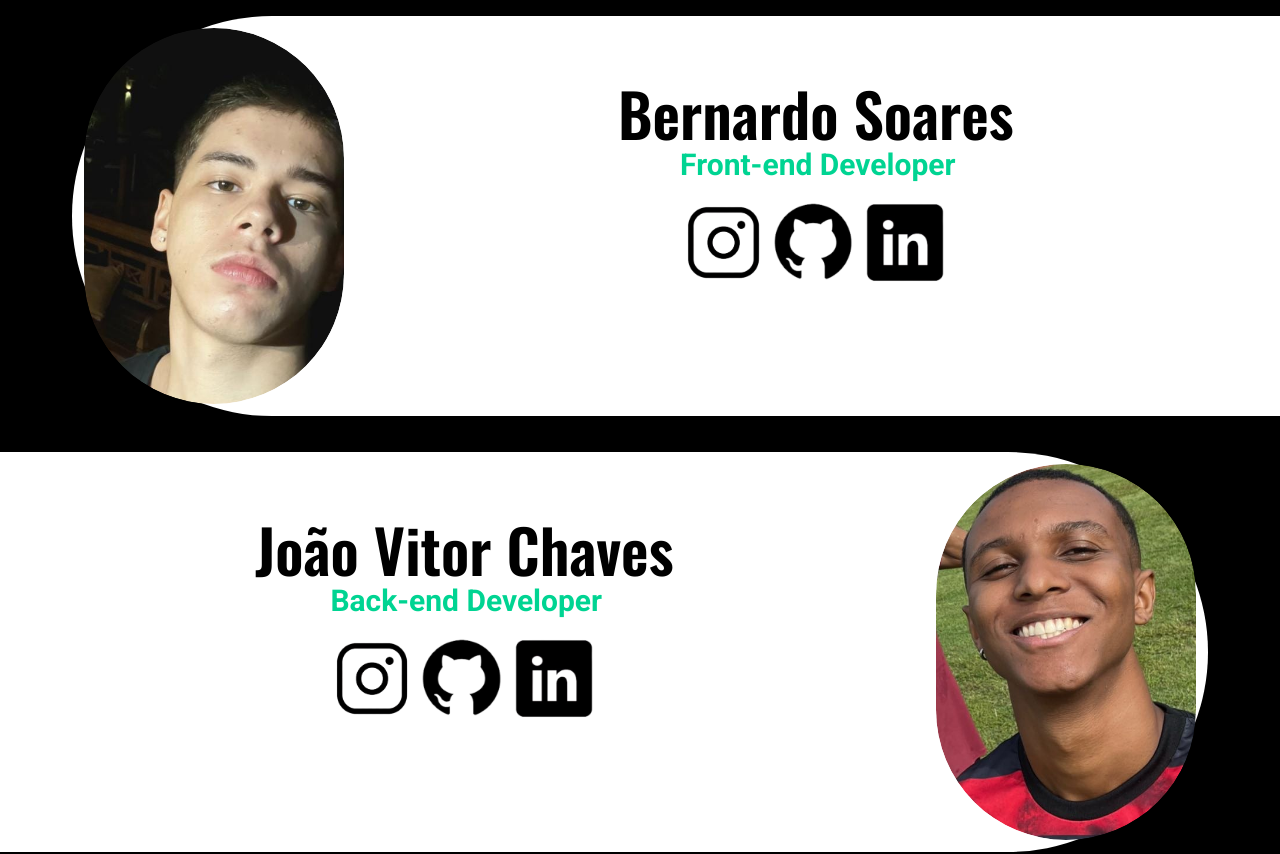
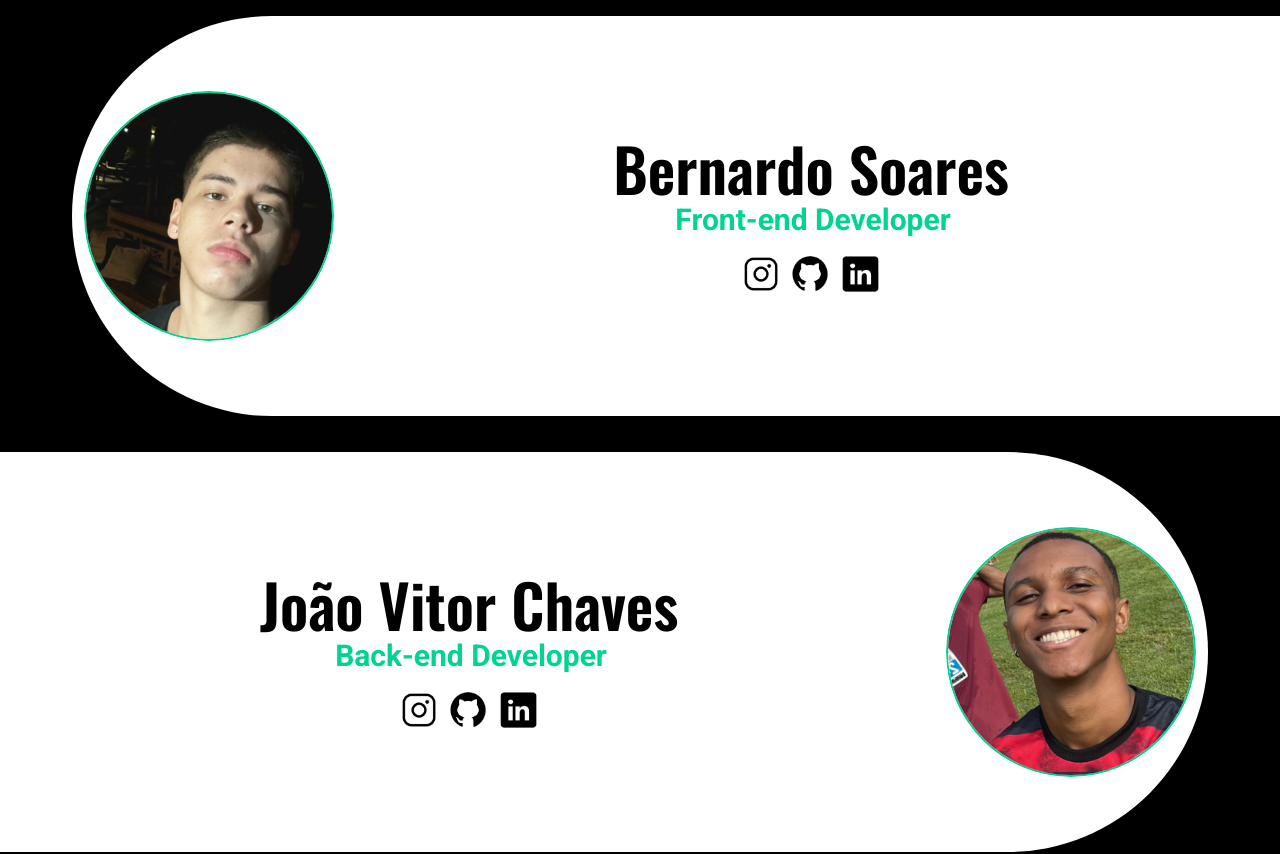
Before and after one commit to financepork/Pork, a React (Vite) app: page / in a window 1280 px wide. Shown: the part 3360-4214 px from the top of the page. Built offline with nearby package versions, Linux system fonts and the light colour scheme; what tailwindcss-animated would draw is missing.

Commit message:
teste safari 2

```diff
--- a/src/components/CardApresentacaoDir.jsx
+++ b/src/components/CardApresentacaoDir.jsx
@@ -3,36 +3,45 @@ import AOS from 'aos';
 import { useEffect } from 'react';
 
 
-
 const CardApresentacaoDir = ({ DevName, DevStack, DevImgSrc, devInsta, devGithub, devLinkedin }) => {
-
     useEffect(() => {
-        AOS.init({ once: true }); // once: true anima só uma vez
-    }, []);
+        AOS.init({ once: true })
+    }, [])
 
     return (
-        <div data-aos="fade-left" data-aos-delay="400" data-aos-duration="1500" data-aos-easing="ease-in-out" className='bg-[var(--color-white)] flex ml-9 xl:ml-18 mt-9 rounded-bl-full rounded-tl-full p-3 h-auto xl:h-100 '>
-            <div className='flex '>
-                <div className="w-[50%] xl:w-[35%] overflow-hidden aspect-square rounded-full">
+        <div
+            data-aos="fade-left"
+            data-aos-delay="400"
+            data-aos-duration="1500"
+            data-aos-easing="ease-in-out"
+            className='bg-[var(--color-white)] flex ml-9 xl:ml-18 mt-9 rounded-bl-full rounded-tl-full p-3 h-auto xl:h-[400px]'
+        >
+            <div className='flex flex-row items-center w-full'>
+                {/* Container da imagem - ESSENCIAL para Safari */}
+                <div className='relative flex-shrink-0 w-[120px] h-[120px] md:w-[180px] md:h-[180px] xl:w-[250px] xl:h-[250px]'>
                     <img
                         src={DevImgSrc}
                         alt="Foto Desenvolvedor"
-                        className="w-full h-full object-cover rounded-full safari-img-fix"
+                        className='absolute inset-0 w-full h-full rounded-full object-cover border-2 border-[var(--color-green)]'
+                        style={{
+                            WebkitMaskImage: '-webkit-radial-gradient(white, black)' // Corrige border-radius no Safari
+                        }}
                     />
                 </div>
-                    <div className='flex flex-col justify-center ml-5 space-y-2 md:space-y-4'>
-                        <div className='flex flex-col justify-center items-center md:space-y-1 xl:mt-35'>
+
+                {/* Texto e ícones */}
+                <div className='flex flex-col justify-center ml-5 space-y-2 md:space-y-4 flex-1'>
+                    <div className='flex flex-col justify-center items-center md:space-y-1'>
                         <h1 className='text-md md:text-3xl xl:text-6xl font-title'>{DevName}</h1>
                         <h2 className='text-sm md:text-xl xl:text-3xl font-text text-[var(--color-green)] ml-1'>{DevStack}</h2>
                     </div>
-                        <div className='flex justify-center'>
-                            <a href={devInsta}><img src="./instagram.png" alt="Logo Instagram" className='h-[50%] md:h-[65%] xl:h-[30%]' /></a>
-                            <a href={devGithub}><img src="./github.png" alt="Logo Github" className='h-[50%] md:h-[65%] xl:h-[30%]' /></a>
-                            <a href={devLinkedin}><img src="./linkedin.png" alt="Logo Linkedin" className='h-[50%] md:h-[65%] xl:h-[30%]' /></a>
+                    <div className='flex justify-center space-x-2'>
+                        <a href={devInsta}><img src="./instagram.png" alt="Logo Instagram" className='h-6 md:h-8 xl:h-10' /></a>
+                        <a href={devGithub}><img src="./github.png" alt="Logo Github" className='h-6 md:h-8 xl:h-10' /></a>
+                        <a href={devLinkedin}><img src="./linkedin.png" alt="Logo Linkedin" className='h-6 md:h-8 xl:h-10' /></a>
                     </div>
                 </div>
             </div>
-
         </div>
     )
 }
--- a/src/components/CardApresentacaoEsq.jsx
+++ b/src/components/CardApresentacaoEsq.jsx
@@ -2,29 +2,39 @@ import React from 'react'
 
 const CardApresentacaoEsq = ({ DevName, DevStack, DevImgSrc, devInsta, devGithub, devLinkedin }) => {
     return (
-        <div data-aos="fade-right" data-aos-delay="400" data-aos-duration="1500" data-aos-easing="ease-in-out" className='bg-[var(--color-white)] rounded-tr-full rounded-br-full flex p-3 mt-9 mr-9 xl:mr-18  h-auto xl:h-100'>
-            <div className='flex '>
-                <div className='flex flex-col justify-center  mr-5 space-y-2 md:space-y-4 xl:mt-35'>
+        <div
+            data-aos="fade-right"
+            data-aos-delay="400"
+            data-aos-duration="1500"
+            data-aos-easing="ease-in-out"
+            className='bg-[var(--color-white)] rounded-tr-full rounded-br-full flex p-3 mt-9 mr-9 xl:mr-18 h-auto xl:h-[400px]'
+        >
+            <div className='flex flex-row items-center w-full'>
+                {/* Texto e ícones */}
+                <div className='flex flex-col justify-center mr-5 space-y-2 md:space-y-4 flex-1'>
                     <div className='flex flex-col justify-center items-center md:space-y-1'>
                         <h1 className='text-md md:text-3xl xl:text-6xl font-title'>{DevName}</h1>
                         <h2 className='text-sm md:text-xl xl:text-3xl font-text text-[var(--color-green)] ml-1'>{DevStack}</h2>
-
                     </div>
-                    <div className='flex justify-center'>
-                        <a href={devInsta}><img src="./instagram.png" alt="Logo Instagram" className='h-[50%]  md:h-[65%] xl:h-[30%]' /></a>
-                        <a href={devGithub}><img src="./github.png" alt="Logo Github" className='h-[50%]  md:h-[65%] xl:h-[30%]' /></a>
-                        <a href={devLinkedin}><img src="./linkedin.png" alt="Logo Linkedin" className='h-[50%]  md:h-[65%] xl:h-[30%]' /></a>
+                    <div className='flex justify-center space-x-2'>
+                        <a href={devInsta}><img src="./instagram.png" alt="Logo Instagram" className='h-6 md:h-8 xl:h-10' /></a>
+                        <a href={devGithub}><img src="./github.png" alt="Logo Github" className='h-6 md:h-8 xl:h-10' /></a>
+                        <a href={devLinkedin}><img src="./linkedin.png" alt="Logo Linkedin" className='h-6 md:h-8 xl:h-10' /></a>
                     </div>
                 </div>
-                <div className="w-[50%] xl:w-[35%] overflow-hidden aspect-square rounded-full">
+
+                {/* Container da imagem - ESSENCIAL para Safari */}
+                <div className='relative flex-shrink-0 w-[120px] h-[120px] md:w-[180px] md:h-[180px] xl:w-[250px] xl:h-[250px]'>
                     <img
                         src={DevImgSrc}
                         alt="Foto Desenvolvedor"
-                        className="w-full h-full object-cover rounded-full safari-img-fix"
+                        className='absolute inset-0 w-full h-full rounded-full object-cover border-2 border-[var(--color-green)]'
+                        style={{
+                            WebkitMaskImage: '-webkit-radial-gradient(white, black)' // Corrige border-radius no Safari
+                        }}
                     />
                 </div>
             </div>
-
         </div>
     )
 }
--- a/src/index.css
+++ b/src/index.css
@@ -80,15 +80,9 @@ body {
     }
 }
 /* Ajustes específicos para Safari */
-@media not all and (min-resolution:.001dpcm) {
-  @supports (-webkit-appearance:none) {
-    .safari-img-fix {
-      /* Ajustes para resolver o bug no Safari */
-      height: auto !important; /* Evita distorções */
-      max-height: 200px; /* Controla o tamanho máximo */
-      object-fit: cover; /* Garante que a imagem cubra o espaço sem distorcer */
-      width: auto !important; /* Pode ajudar se a largura estiver bugada */
-      border-radius: 50%; /* Alternativa para rounded-full */
-    }
+@supports (-webkit-touch-callout: none) {
+  .safari-img-container img {
+    -webkit-transform: translateZ(0); /* Force GPU acceleration */
+    -webkit-backface-visibility: hidden; /* Prevent rendering artifacts */
   }
 }
```
Lines whose indentation alone changed are shown as unchanged.
